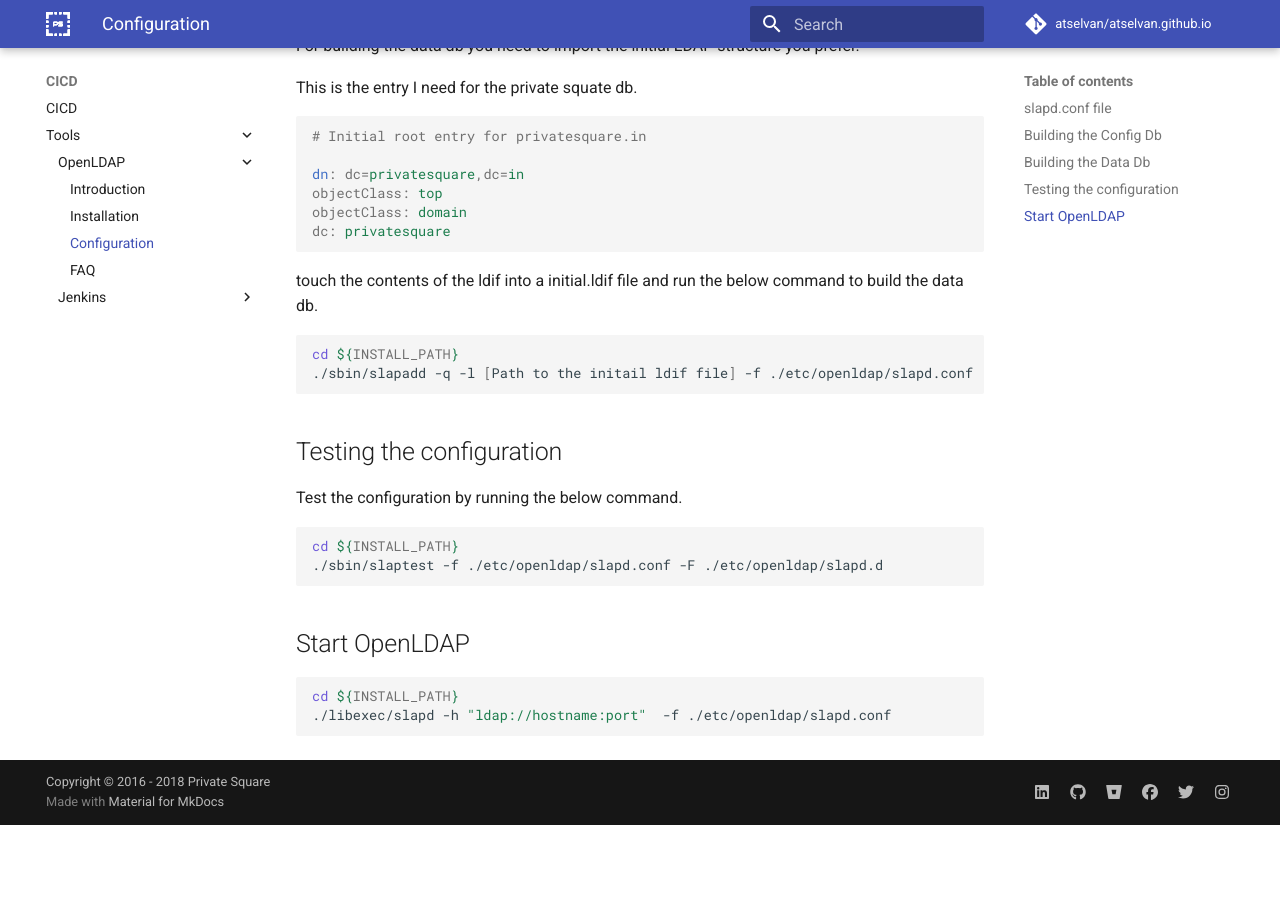
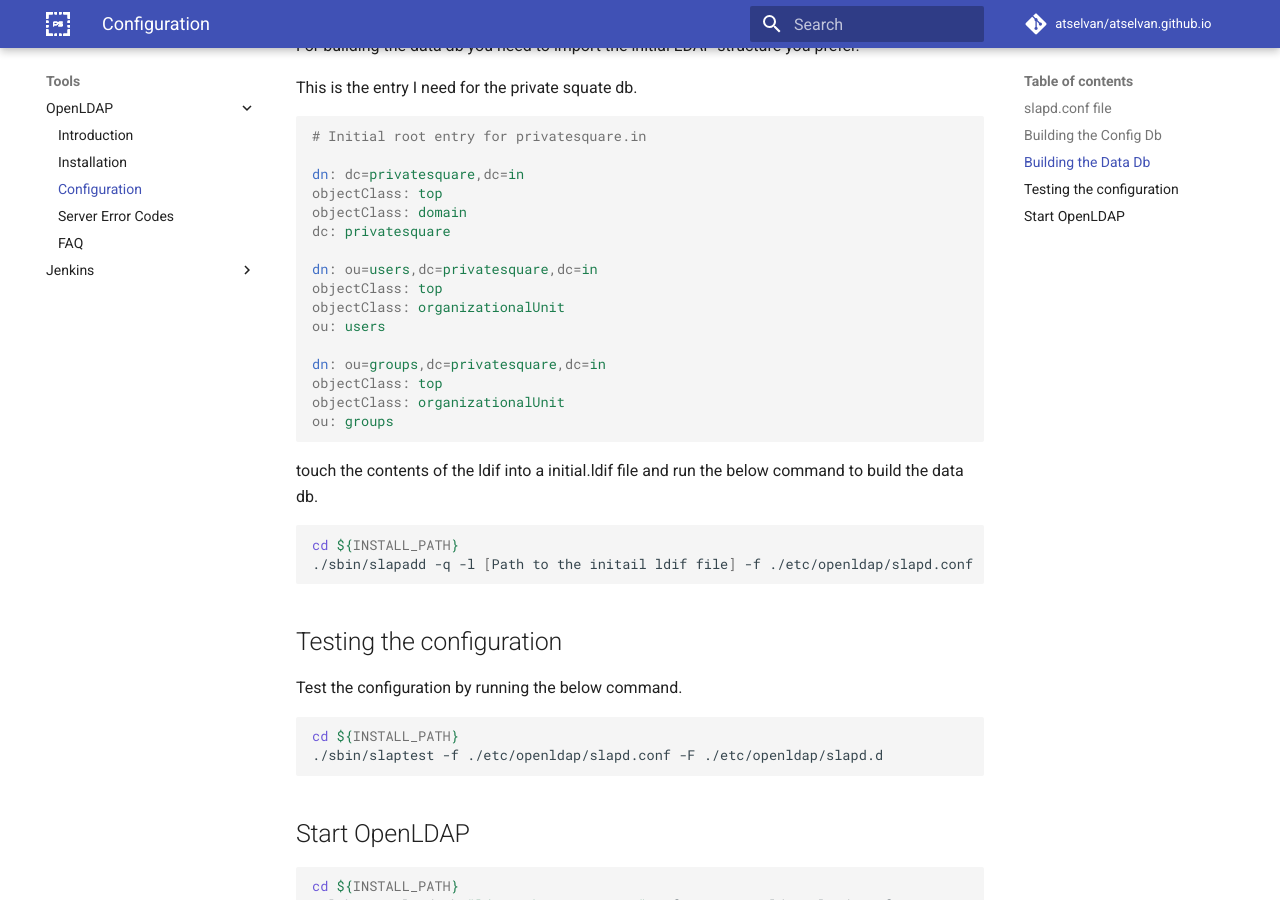
Before and after one commit to atselvan/atselvan.github.io, an MkDocs documentation site: the page built from docs/tools/openldap/config.md, in a window 1280 px wide and 900 px high, scrolled down 1965 px. Built offline with MkDocs 1.6.1 and Material for MkDocs 9.7.7, drawn with Linux system fonts in a browser that asks for light colours; comment, search, counter and statistics services are not loaded; old or Windows-style settings are respelled for this version of MkDocs; before the commit the page ends 2790 px from its top, so only the background shows below that.

Commit message:
Modified the config page and added a page for server-side error codes for openldap

````diff
--- a/docs/tools/openldap/config.md
+++ b/docs/tools/openldap/config.md
@@ -97,6 +97,16 @@
 objectClass: top
 objectClass: domain
 dc: privatesquare
+
+dn: ou=users,dc=privatesquare,dc=in
+objectClass: top
+objectClass: organizationalUnit
+ou: users
+
+dn: ou=groups,dc=privatesquare,dc=in
+objectClass: top
+objectClass: organizationalUnit
+ou: groups
 ```
 
 touch the contents of the ldif into a initial.ldif file and run the below command to build the data db.
--- a/mkdocs.yml
+++ b/mkdocs.yml
@@ -22,16 +22,15 @@
   - Cloud Computing : blog/cloud-computing.md
   - Internet Of Things : blog/internet-of-things.md
   - IAAS, PAAS and SAAS: blog/understanding-iaas-paas-saas.md
-- CICD:
-  - Introduction: blog/cicd-fundamentals.md
-  - Tools:
-    - OpenLDAP:
-      - Introduction: tools/openldap/index.md
-      - Installation: tools/openldap/install.md
-      - Configuration: tools/openldap/config.md
-      - FAQ: tools/openldap/faq.md
-    - Jenkins:
-      - Introduction: tools/jenkins/index.md
+- Tools:
+  - OpenLDAP:
+    - Introduction: tools/openldap/index.md
+    - Installation: tools/openldap/install.md
+    - Configuration: tools/openldap/config.md
+    - Server Error Codes: tools/openldap/ldap-server-error-codes.md
+    - FAQ: tools/openldap/faq.md
+  - Jenkins:
+    - Introduction: tools/jenkins/index.md
 - Docker:
   - Introduction : docker/index.md
   - Docker Compose: docker/docker-compose.md
````
Also changed, not shown: docs/tools/openldap/ldap-server-error-codes.md (added, +211 -0 lines).
